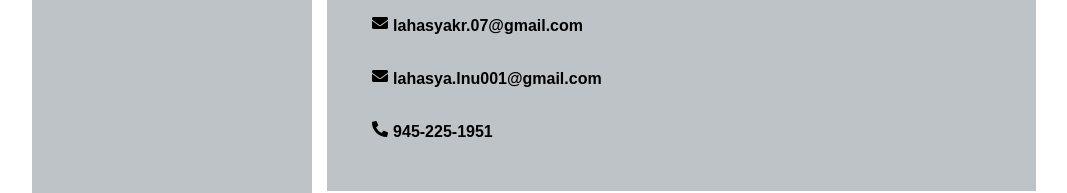
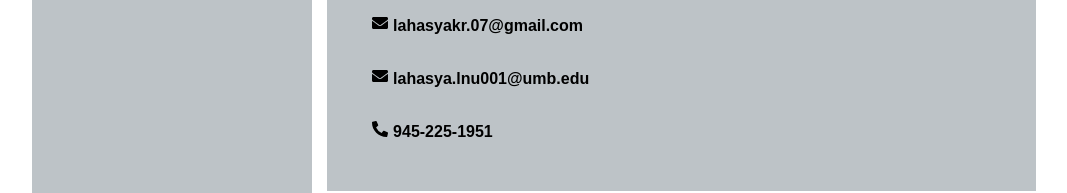
Before and after one commit to Lahasyakr/LahasyaPortfolio, a React (Create React App) app: page / in a window 1280 px wide. Shown: the part 497-690 px from the top of the page, without its empty margins (96-1163 px from the left). Built offline with nearby package versions, Linux system fonts and the light colour scheme.

Commit message:
changes in email

```diff
--- a/src/components/About.js
+++ b/src/components/About.js
@@ -33,7 +33,7 @@ const About = () => {
 
                         <p>
                             <FaEnvelope className="icon" />
-                            <strong><a style={{ textDecoration: "none", color: "black" }} href="mailto:lahasya.lnu001@gmail.com" target="blank" title="Email">lahasya.lnu001@gmail.com</a></strong>
+                            <strong><a style={{ textDecoration: "none", color: "black" }} href="mailto:lahasya.lnu001@umb.edu" target="blank" title="Email">lahasya.lnu001@umb.edu</a></strong>
                         </p>
                         <p>
                             <FaPhoneAlt className="icon" />
```
